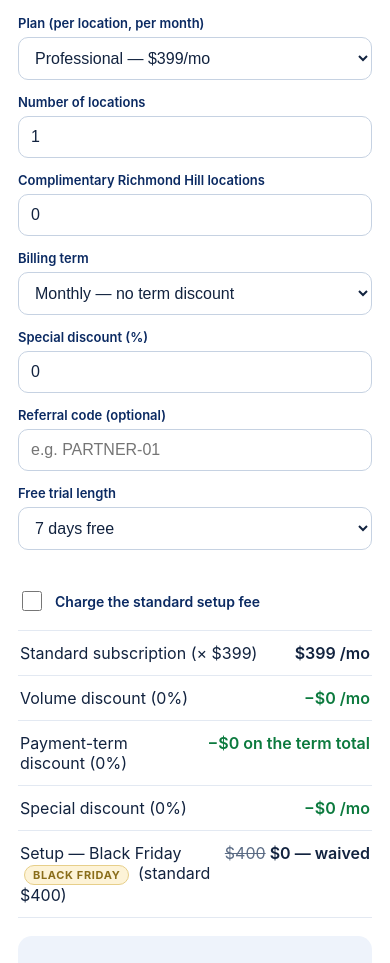
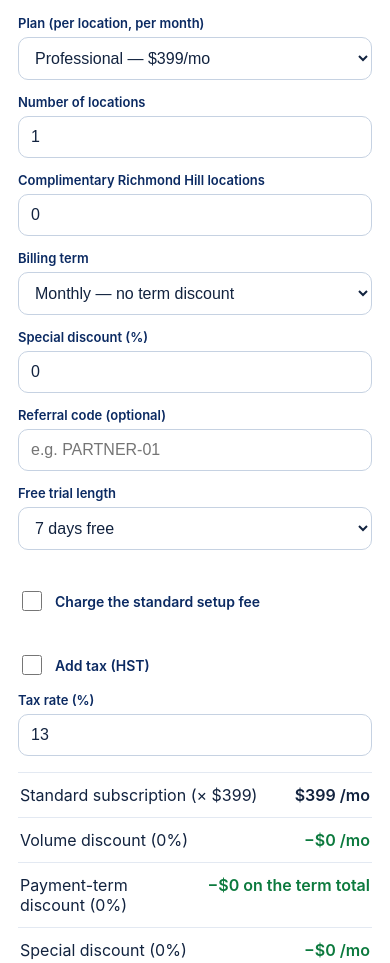
Before and after one commit to dastseri/nexais-partners-site, a plain HTML site: page calculator.html in a window 390 px wide. Shown: the part 119-1082 px from the top of the page. Drawn offline with Linux system fonts and the light colour scheme.

Commit message:
Calculator: add toggleable HST tax option (default off, 13%) (#12)
Tax toggle (default OFF = previous behaviour exactly) with an editable
rate field (default 13%, Ontario HST). When on, tax is computed on the
discounted subtotal and subtotal/tax/total-including-tax are shown for
the monthly figure, first invoice and term total, in the first-charge
line and in the proposal-request email. Display/quote only - the Stripe
trial links are unchanged and checkout does not add tax.

```diff
--- a/calculator.html
+++ b/calculator.html
@@ -99,6 +99,14 @@
       <input type="checkbox" id="chargeSetup">
       <span>Charge the standard setup fee</span>
     </div>
+    <div class="toggle-row">
+      <input type="checkbox" id="applyTax">
+      <span>Add tax (HST)</span>
+    </div>
+    <div>
+      <label class="flabel" for="taxRate">Tax rate (%)</label>
+      <input type="number" id="taxRate" min="0" max="100" step="0.01" value="13" disabled>
+    </div>
   </div>
 
   <div class="rows" id="breakdown"></div>
@@ -143,6 +151,8 @@
   function $(id){ return document.getElementById(id); }
   function num(id, fallback){ var v = parseFloat($(id).value); return isNaN(v) ? fallback : v; }
   function money(n){ return "$" + Math.round(n).toLocaleString("en-CA"); }
+  function money2(n){ return "$" + n.toLocaleString("en-CA", {minimumFractionDigits:2, maximumFractionDigits:2}); }
+  function fmtPct(r){ return (Math.round(r * 100) / 100).toString(); }
   function volumePct(loc){ if (loc >= 40) return 10; if (loc >= 20) return 5; return 0; }
 
   function recalc(){
@@ -171,6 +181,17 @@
     var termTotal = termGross - termDiscAmt + setupCharged;
     var firstInvoice = monthly + setupCharged;
 
+    var applyTax = $("applyTax").checked;
+    var taxRatePct = num("taxRate", 0);
+    if (isNaN(taxRatePct) || taxRatePct < 0 || taxRatePct > 100) taxRatePct = 0;
+    $("taxRate").disabled = !applyTax;
+    function taxOn(amount){
+      var b = Math.round(amount);
+      var t = Math.round(b * taxRatePct) / 100;
+      return {base:b, tax:t, incl:b + t};
+    }
+    var monthlyT = taxOn(monthly), firstT = taxOn(firstInvoice), termT = taxOn(termTotal);
+
     var firstDate = new Date();
     firstDate.setDate(firstDate.getDate() + trialDays);
     var dateStr = firstDate.toLocaleDateString("en-CA", {year:"numeric", month:"long", day:"numeric"});
@@ -188,17 +209,37 @@
     if (comp > 0) {
       rows += '<div class="row"><span>Complimentary Richmond Hill locations (subscription + setup waived)</span><span class="amt">' + comp + '</span></div>';
     }
+    if (applyTax) {
+      rows += '<div class="row"><span>HST (' + fmtPct(taxRatePct) + '%) on the term total</span><span class="amt">' + money2(termT.tax) + '</span></div>';
+    }
     $("breakdown").innerHTML = rows;
 
     var s = "";
-    s += '<div class="row"><span class="big">Monthly subscription</span><span class="amt big">' + money(monthly) + '</span></div>';
-    s += '<div class="row"><span class="big">First invoice (before taxes)</span><span class="amt big">' + money(firstInvoice) + '</span></div>';
-    s += '<div class="row"><span>Subsequent monthly invoices</span><span class="amt">' + money(monthly) + '</span></div>';
-    s += '<div class="row"><span>Total for the ' + termMonths + '-month term (before taxes)</span><span class="amt">' + money(termTotal) + '</span></div>';
+    if (applyTax) {
+      s += '<div class="row"><span>Monthly subscription (before taxes)</span><span class="amt">' + money2(monthlyT.base) + '</span></div>';
+      s += '<div class="row"><span>HST (' + fmtPct(taxRatePct) + '%)</span><span class="amt">' + money2(monthlyT.tax) + '</span></div>';
+      s += '<div class="row"><span class="big">Monthly subscription including HST</span><span class="amt big">' + money2(monthlyT.incl) + '</span></div>';
+      s += '<div class="row"><span>First invoice (before taxes)</span><span class="amt">' + money2(firstT.base) + '</span></div>';
+      s += '<div class="row"><span>HST (' + fmtPct(taxRatePct) + '%) on first invoice</span><span class="amt">' + money2(firstT.tax) + '</span></div>';
+      s += '<div class="row"><span class="big">First invoice including HST</span><span class="amt big">' + money2(firstT.incl) + '</span></div>';
+      s += '<div class="row"><span>Subsequent monthly invoices (incl. HST)</span><span class="amt">' + money2(monthlyT.incl) + '</span></div>';
+      s += '<div class="row"><span>Total for the ' + termMonths + '-month term (before taxes)</span><span class="amt">' + money2(termT.base) + '</span></div>';
+      s += '<div class="row"><span>HST (' + fmtPct(taxRatePct) + '%) on the term total</span><span class="amt">' + money2(termT.tax) + '</span></div>';
+      s += '<div class="row"><span class="big">Total for the ' + termMonths + '-month term including HST</span><span class="amt big">' + money2(termT.incl) + '</span></div>';
+    } else {
+      s += '<div class="row"><span class="big">Monthly subscription</span><span class="amt big">' + money(monthly) + '</span></div>';
+      s += '<div class="row"><span class="big">First invoice (before taxes)</span><span class="amt big">' + money(firstInvoice) + '</span></div>';
+      s += '<div class="row"><span>Subsequent monthly invoices</span><span class="amt">' + money(monthly) + '</span></div>';
+      s += '<div class="row"><span>Total for the ' + termMonths + '-month term (before taxes)</span><span class="amt">' + money(termTotal) + '</span></div>';
+    }
     s += '<div class="row"><span>First billing date (no charge today)</span><span class="amt">' + dateStr + '</span></div>';
+    if (applyTax) {
+      s += '<p class="refline" style="margin:10px 0 0">Tax is shown as an estimate in this calculator only. Checkout does not add tax; applicable taxes are confirmed on your proposal and invoice.</p>';
+    }
     $("summary").innerHTML = s;
 
-    $("trialText").textContent = "No charge today. Enter your name, phone and card details at checkout \u2014 your first charge is on " + dateStr + ", when your " + trialDays + "-day free trial ends. Setup is waived for Black Friday.";
+    $("trialText").textContent = "No charge today. Enter your name, phone and card details at checkout \u2014 your first charge is on " + dateStr + ", when your " + trialDays + "-day free trial ends. Setup is waived for Black Friday."
+      + (applyTax ? " Estimated first invoice including HST (" + fmtPct(taxRatePct) + "%): " + money2(firstT.incl) + "." : "");
 
     var cp = $("checkoutPlan").value;
     var cpPlan = PLANS[cp];
@@ -214,6 +255,10 @@
       + "Monthly subscription: " + money(monthly) + "\n"
       + "First invoice (before taxes): " + money(firstInvoice) + "\n"
       + "Term total (before taxes): " + money(termTotal) + "\n"
+      + (applyTax ? "HST (" + fmtPct(taxRatePct) + "%): monthly " + money2(monthlyT.tax) + ", first invoice " + money2(firstT.tax) + ", term " + money2(termT.tax) + "\n"
+      + "Monthly subscription incl. HST: " + money2(monthlyT.incl) + "\n"
+      + "First invoice incl. HST: " + money2(firstT.incl) + "\n"
+      + "Term total incl. HST: " + money2(termT.incl) + "\n" : "")
       + "Setup: " + (chargeSetup ? money(setupStandard) : "waived for Black Friday ($0)") + "\n"
       + "Free trial: " + trialDays + " days; first billing date " + dateStr + "\n"
       + (ref ? "Referral code: " + ref + "\n" : "")
@@ -221,7 +266,7 @@
     $("proposalBtn").href = "mailto:info@nexais.ca?subject=" + encodeURIComponent("Formal proposal request \u2014 AVA " + plan.name) + "&body=" + encodeURIComponent(body);
   }
 
-  ["plan","locations","comp","term","special","referral","trial","chargeSetup"].forEach(function(id){
+  ["plan","locations","comp","term","special","referral","trial","chargeSetup","applyTax","taxRate"].forEach(function(id){
     $(id).addEventListener("input", recalc);
     $(id).addEventListener("change", recalc);
   });
```
